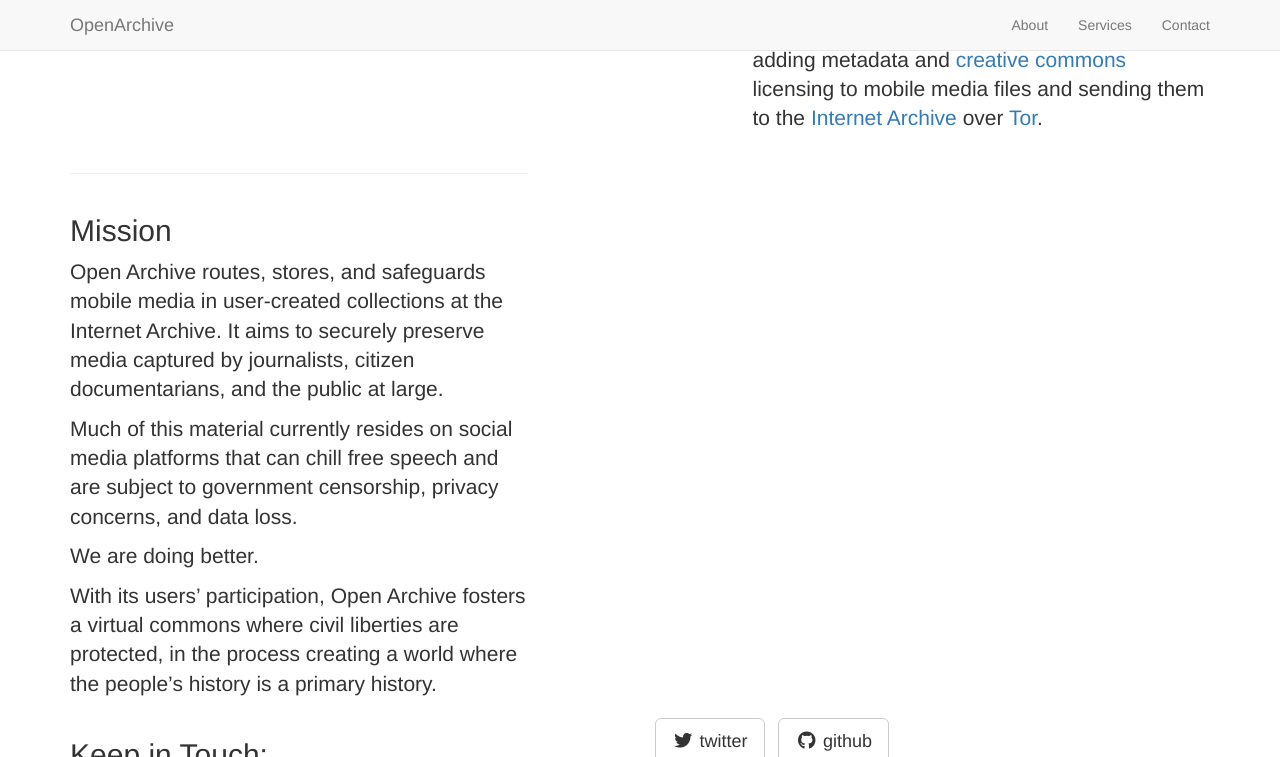
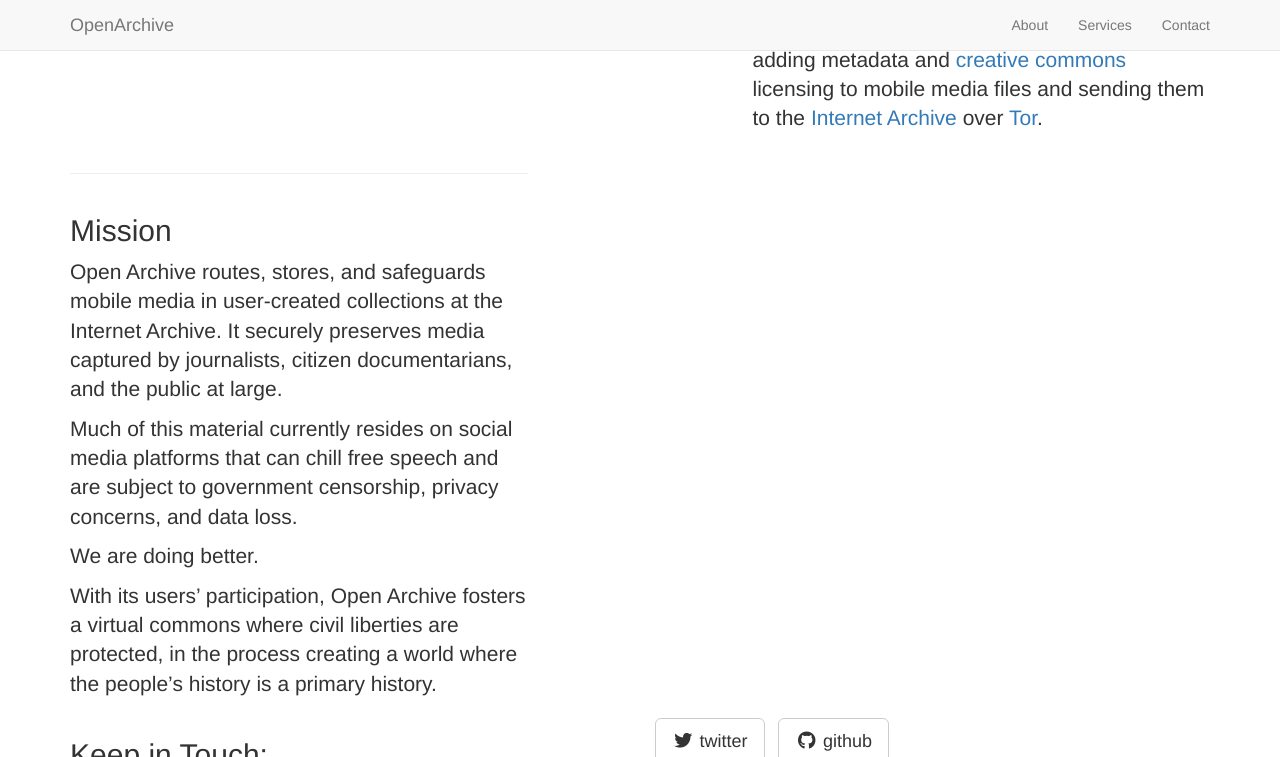
Before and after one commit to mattl/open-archive.org, a Jekyll site: the page built from _posts/2014-09-23-services-3.markdown, in a window 1280 px wide and 900 px high, scrolled down 514 px, cut to the strip 0-757 px from the top of the window. Built offline with Jekyll 4.4.1, drawn with Linux system fonts in a browser that asks for light colours; nearby versions of some CDN libraries; library files that are not in the unit come from our copies.

Commit message:
Update 2014-09-23-services-3.markdown

```diff
--- a/_posts/2014-09-23-services-3.markdown
+++ b/_posts/2014-09-23-services-3.markdown
@@ -5,7 +5,7 @@
 title: Mission
 description: |
 ---
-Open Archive routes, stores, and safeguards mobile media in user-created collections at the Internet Archive. It aims to securely preserve media captured by journalists, citizen documentarians, and the public at large.
+Open Archive routes, stores, and safeguards mobile media in user-created collections at the Internet Archive. It securely preserves media captured by journalists, citizen documentarians, and the public at large.
 
 Much of this material currently resides on social media platforms that can chill free speech and are subject to  government censorship, privacy concerns, and data loss.
 
```
